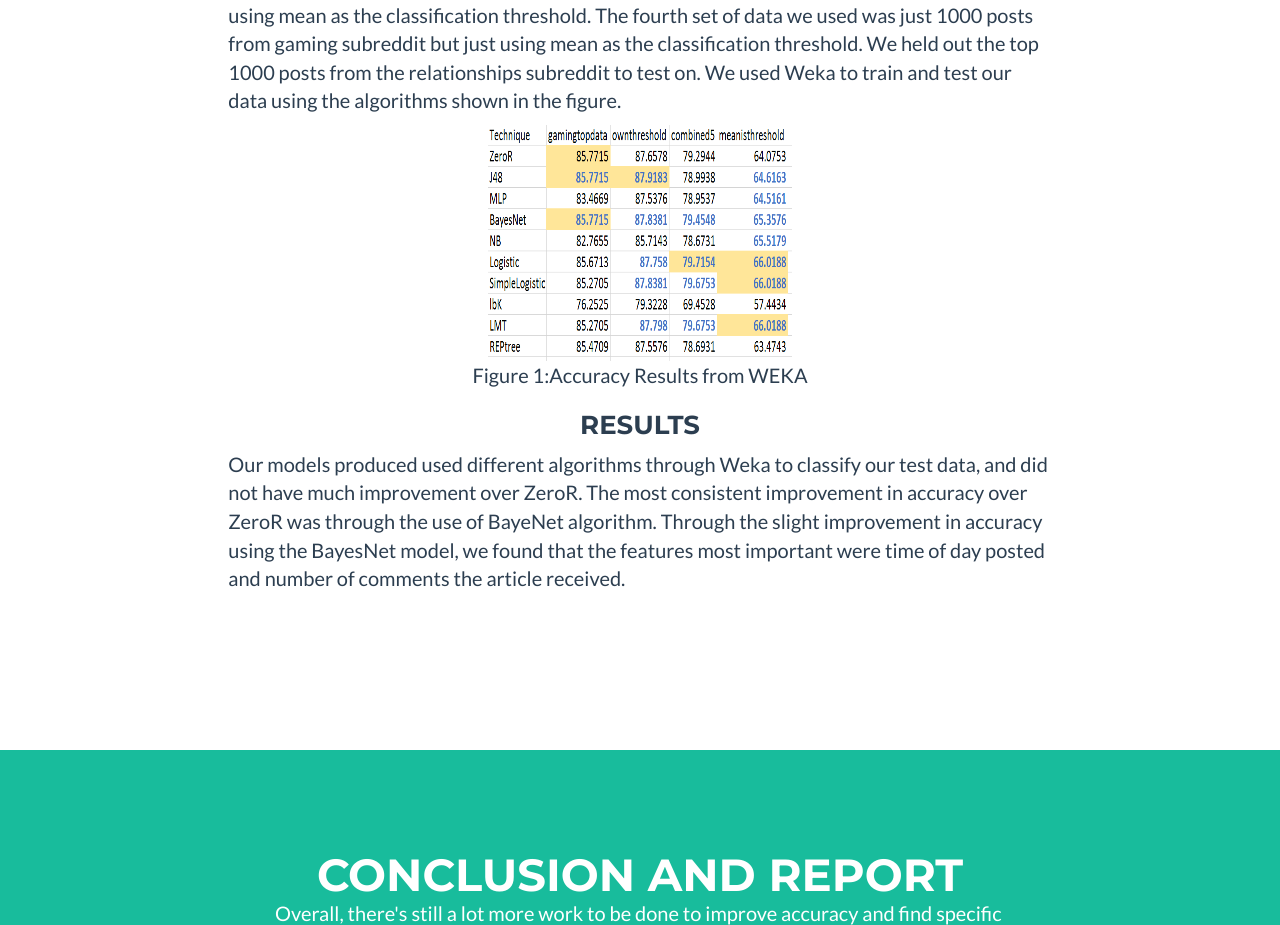
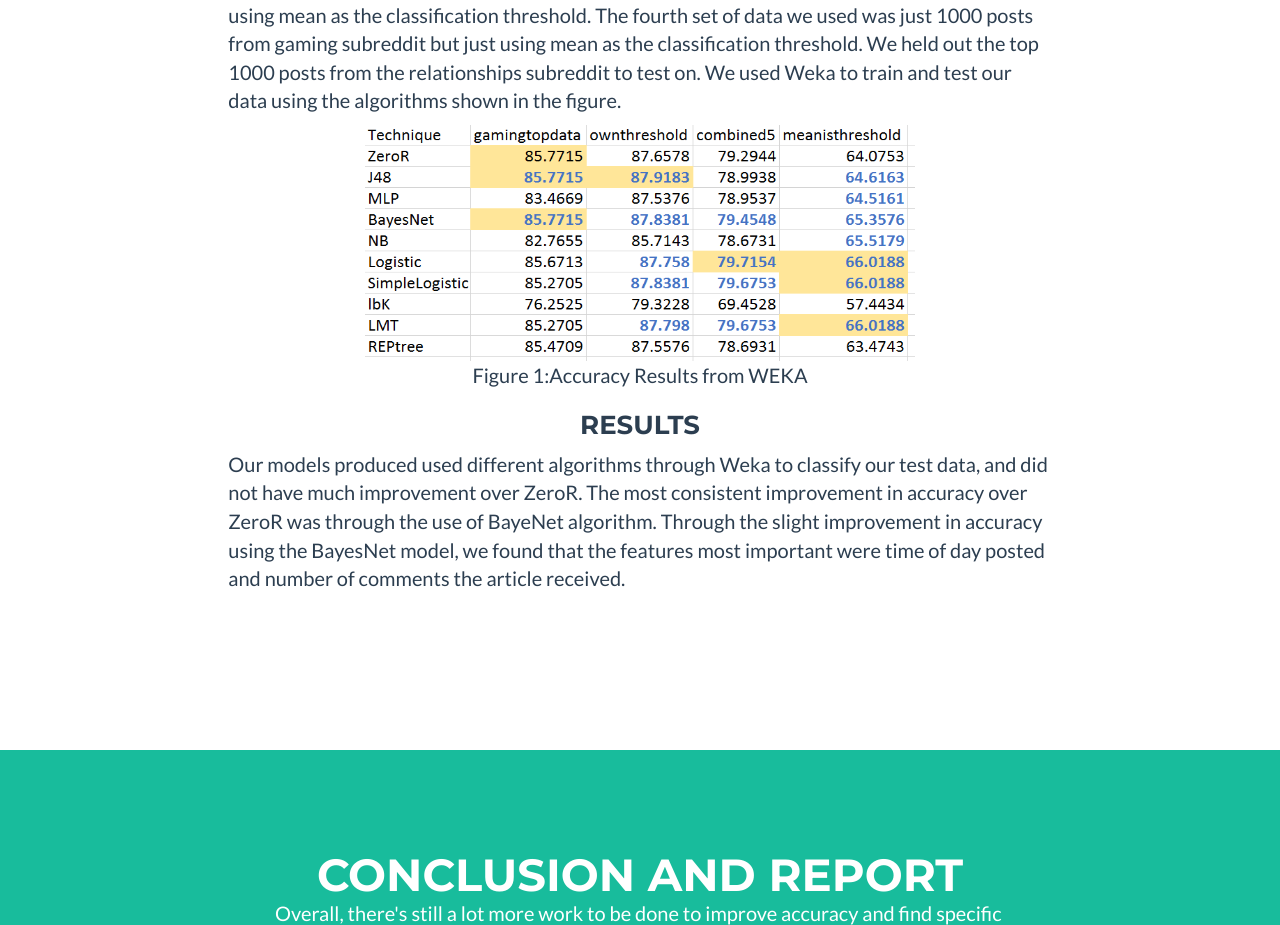
Before and after one commit to jiham7/jiham7.github.io, a plain HTML site: page index.html in a window 1280 px wide. Shown: the part 1809-2734 px from the top of the page. Drawn offline with nearby package versions, Linux system fonts and the light colour scheme.

Commit message:
edit figure size

```diff
--- a/index.html
+++ b/index.html
@@ -114,7 +114,7 @@
                     </div>
                     <div class="row">
                         <div class="col-lg-12">
-                            <img class= "center-block"class="img-responsive" src="img/stats.png" width="304" height="236" alt="Learning Curve">
+                            <img class= "center-block"class="img-responsive" src="img/stats.png" width="550" height="236" alt="Learning Curve">
                         </div>
                     </div>
                     <div class="text-center">
```
